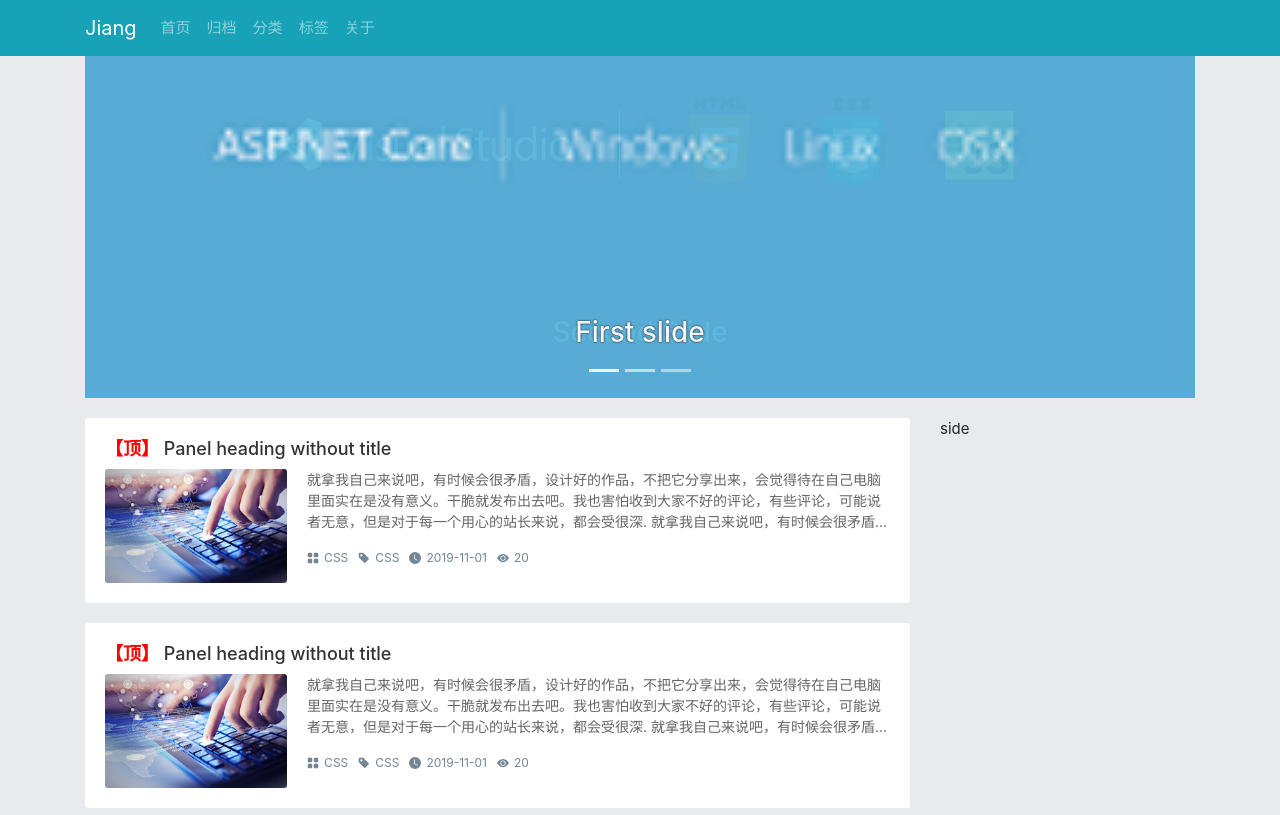
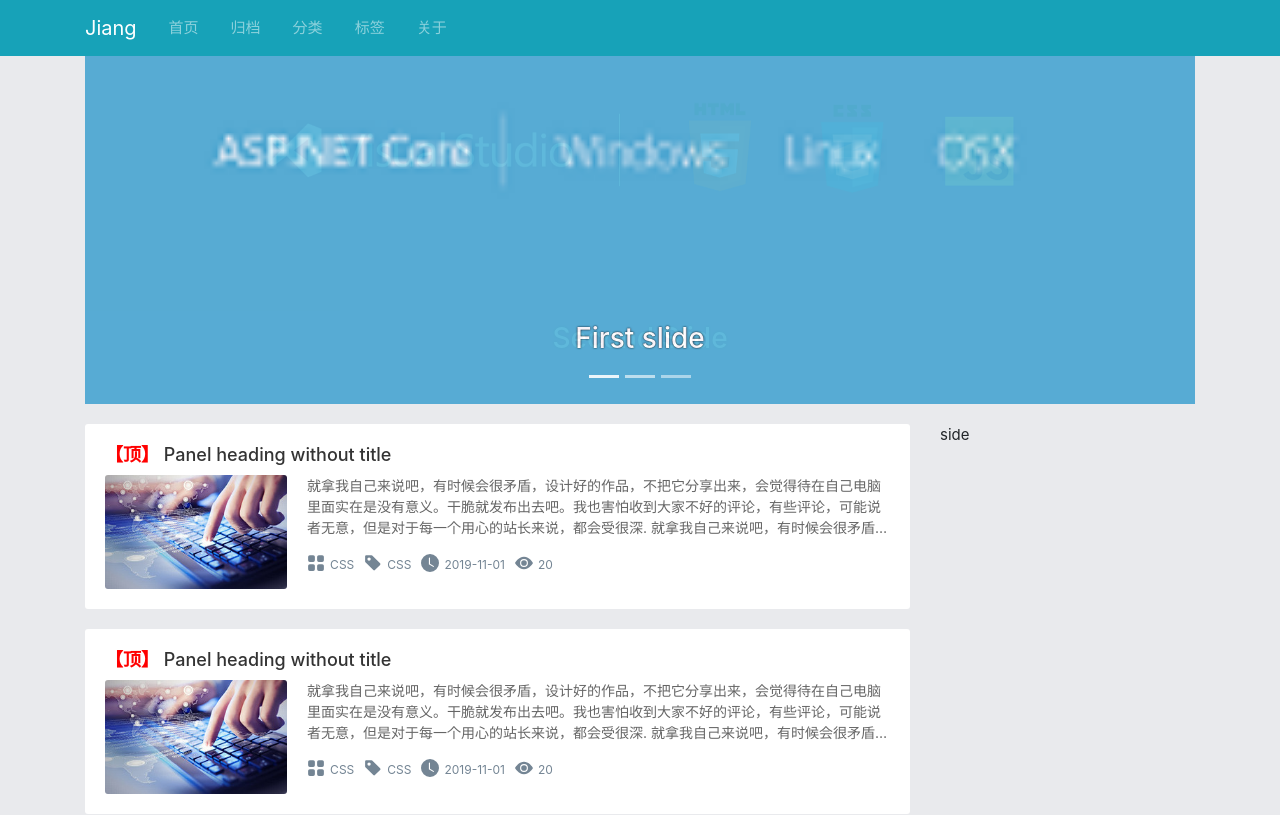
Before and after one commit to jiangkelong/blog-ssr, a Nuxt app: page / in a window 1280 px wide. Shown: the top 815 px of the page. Built offline with nearby package versions, Linux system fonts and the light colour scheme.

Commit message:
小调整

```diff
--- a/assets/css/main.css
+++ b/assets/css/main.css
@@ -1,11 +1,18 @@
 body {
-    padding-top: 50px;
+    padding-top: 56px;
     /*padding-bottom: 20px;*/
     background: #E9EAED;
     font-size:15px;
 }
 .main{
     margin-top: 20px ;
+}
+/* 导航条 */
+@media (min-width: 992px){
+    .navbar-expand-lg .navbar-nav .nav-link {
+        padding-right: 1rem;
+        padding-left: 1rem;
+    }
 }
 /* 背景卡片 */
 .card-bg{
--- a/components/ArticleList.vue
+++ b/components/ArticleList.vue
@@ -18,13 +18,17 @@
       </p>
       <div class="article-info">
         <div class="item">
-          <b-icon icon="grid-fill"></b-icon><a href="#">CSS</a>
+          <b-icon icon="grid-fill" font-scale="1.5"></b-icon><a href="#">CSS</a>
         </div>
         <div class="item">
-          <b-icon icon="tag-fill"></b-icon><a href="#">CSS</a>
+          <b-icon icon="tag-fill" font-scale="1.5"></b-icon><a href="#">CSS</a>
         </div>
-        <div class="item"><b-icon icon="clock-fill"></b-icon>2019-11-01</div>
-        <div class="item"><b-icon icon="eye-fill"></b-icon>20</div>
+        <div class="item">
+          <b-icon icon="clock-fill" font-scale="1.5"></b-icon>2019-11-01
+        </div>
+        <div class="item">
+          <b-icon icon="eye-fill" font-scale="1.5"></b-icon>20
+        </div>
       </div>
     </div>
   </div>
--- a/components/Navbar.vue
+++ b/components/Navbar.vue
@@ -48,3 +48,8 @@
     </b-navbar>
   </div>
 </template>
+<script>
+export default {
+  name: 'Navbar'
+}
+</script>
--- a/nuxt.config.js
+++ b/nuxt.config.js
@@ -32,9 +32,9 @@
       //   }
       routes.forEach((route, index) => {
         routes[index] = {
-          ...routes[index],
+          ...route,
           components: {
-            default: routes[index].component,
+            default: route.component,
             Logo: resolve(__dirname, 'components/Logo.vue')
           },
           chunkNames: {
```
